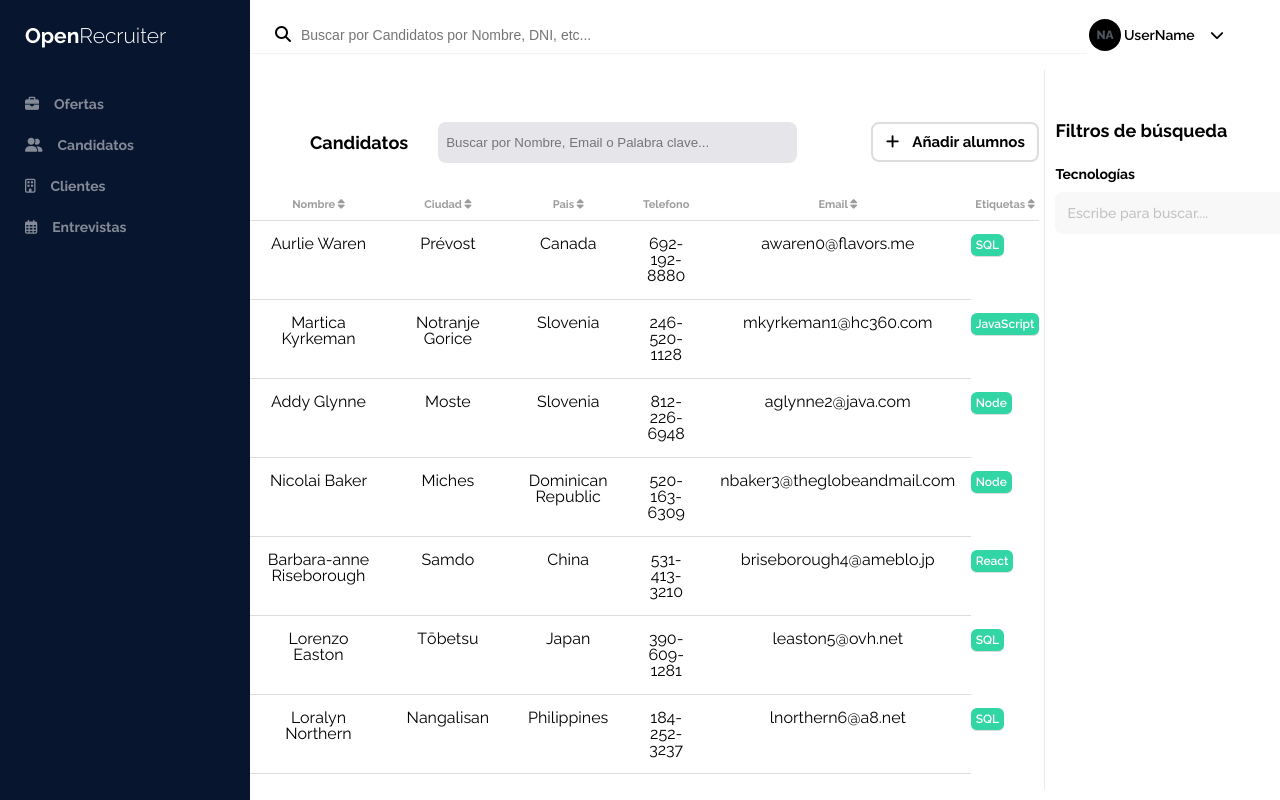
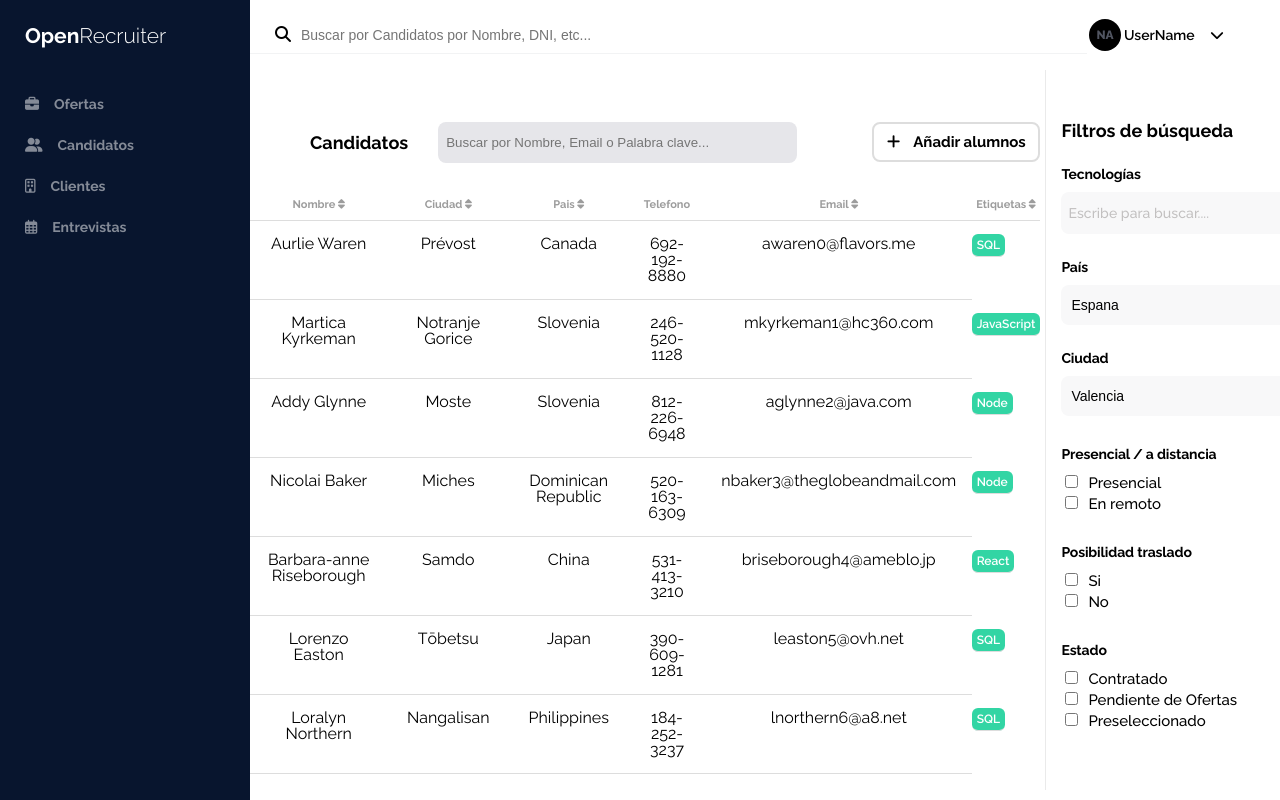
Before and after one commit to aristicocruze/OB-FC-SPRINT3-AMPLIADO, a React (Create React App) app: page / in a window 1280 px wide. Shown: the top 800 px of the page. Built offline with nearby package versions, Linux system fonts and the light colour scheme.

Commit message:
Complete side filter

```diff
--- a/src/components/sideFilter/SideFilter.jsx
+++ b/src/components/sideFilter/SideFilter.jsx
@@ -19,6 +19,68 @@ function SideFilter() {
           <i class="fas fa-chevron-down"></i>
         </div>
       </div>
+      <div className="filter-country">
+        <h1>País</h1>
+        <div className="country-select">
+          <select>
+            <option>Espana</option>
+            <option>Francia</option>
+            <option>Canada</option>
+            <option>Dominican Republic</option>
+            <option>Mexico</option>
+          </select>
+          <i class="fas fa-chevron-down"></i>
+        </div>
+      </div>
+      <div className="filter-country">
+        <h1>Ciudad</h1>
+        <div className="country-select">
+          <select>
+            <option>Valencia</option>
+            <option>Madrid</option>
+            <option>Sevilla</option>
+            <option>Leon</option>
+          </select>
+          <i class="fas fa-chevron-down"></i>
+        </div>
+      </div>
+      <div className="filter-mode">
+        <h1 className="selection-title">Presencial / a distancia</h1>
+        <label>
+          <input type="checkbox" name="" id="" className="check-input" />
+          Presencial
+        </label>
+        <label>
+          <input type="checkbox" name="" id="" className="check-input" />
+          En remoto
+        </label>
+      </div>
+      <div className="filter-mode">
+        <h1 className="selection-title">Posibilidad traslado</h1>
+        <label>
+          <input type="checkbox" name="" id="" className="check-input" />
+          Si
+        </label>
+        <label>
+          <input type="checkbox" name="" id="" className="check-input" />
+          No
+        </label>
+      </div>
+      <div className="filter-mode">
+        <h1 className="selection-title">Estado</h1>
+        <label>
+          <input type="checkbox" name="" id="" className="check-input" />
+          Contratado
+        </label>
+        <label>
+          <input type="checkbox" name="" id="" className="check-input" />
+          Pendiente de Ofertas
+        </label>
+        <label>
+          <input type="checkbox" name="" id="" className="check-input" />
+          Preseleccionado
+        </label>
+      </div>
     </div>
   );
 }
--- a/src/components/sideFilter/sideFilter.css
+++ b/src/components/sideFilter/sideFilter.css
@@ -4,7 +4,8 @@
   height: 90vh;
   width: 330px;
   text-align: left;
-  padding-left: 10px;
+  padding-left: 15px;
+  position: relative;
 }
 
 /*title */
@@ -27,7 +28,7 @@
 }
 
 .filter-title > i {
-  padding-right: 20px;
+  padding-right: 30px;
   color: #32d4a4;
 }
 
@@ -66,6 +67,7 @@
   border-style: none;
   background-color: #f8f8f9;
   display: inline-block;
+  font-size: 14px;
 }
 
 .technologies-input > input::placeholder {
@@ -77,7 +79,7 @@
   line-height: 22px;
   letter-spacing: 0.005em;
   text-align: left;
-  padding-left: 10px;
+  padding-left: 5px;
 }
 
 /*Down arrow icon in technologies input*/
@@ -88,3 +90,81 @@
   color: rgb(124, 123, 123);
   font-size: 13px;
 }
+
+/* Country select */
+
+.filter-country > h1 {
+  font-family: "Raleway";
+  font-size: 14px;
+  font-style: normal;
+  font-weight: 700;
+  line-height: 16px;
+  letter-spacing: -0.01em;
+  text-align: left;
+  margin: 25px 0 10px 0;
+}
+
+.country-select {
+  position: relative;
+  display: flex;
+  align-items: center;
+}
+.country-select > select {
+  height: 40px;
+  width: 270px;
+  left: 0px;
+  top: 28px;
+  border-radius: 8px;
+  padding: 12px, 15px, 12px, 15px;
+  border-style: none;
+  background-color: #f8f8f9;
+  display: inline-block;
+  appearance: none;
+  cursor: pointer;
+  text-align: left;
+  padding-left: 10px;
+  font-size: 14px;
+}
+
+.country-select > i {
+  position: absolute;
+  right: 0;
+  margin-right: 50px;
+  color: rgb(124, 123, 123);
+  font-size: 13px;
+}
+
+/*Check options*/
+.selection-title {
+  font-family: "Raleway";
+  font-size: 14px;
+  font-style: normal;
+  font-weight: 700;
+  line-height: 16px;
+  letter-spacing: -0.01em;
+  text-align: left;
+  margin: 25px 0 10px 0;
+}
+
+.check-input {
+  margin-bottom: 5px;
+  margin-right: 10px;
+}
+
+.filter-mode {
+  display: flex;
+  align-items: left;
+  flex-direction: column;
+  margin-right: 150px;
+  margin-top: 5px;
+  width: 100%;
+}
+
+.filter-mode > label {
+  font-size: 15px;
+  font-style: normal;
+  font-weight: 500;
+  line-height: 18px;
+  letter-spacing: 0px;
+  text-align: left;
+}
```
